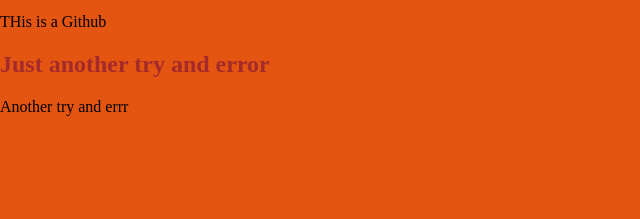
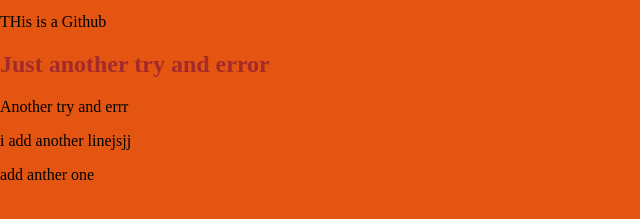
Before and after one commit to mordorloft/workshopp, a plain HTML site: page index.html in a window 1280 px wide. Shown: the part 101-320 px from the top of the page, without its empty margins (0-640 px from the left). Drawn offline with Linux system fonts and the light colour scheme.

Commit message:
i add aother para (3)

```diff
--- a/index.html
+++ b/index.html
@@ -12,6 +12,8 @@
     <p>THis is a Github</p>
     <h2>Just another try and error</h2>
     <p>Another try and errr</p>
+    <p>i add another linejsjj</p>
+    <p>add anther one</p>
     <script src="app.js"></script>
   </body>
 </html>
```
